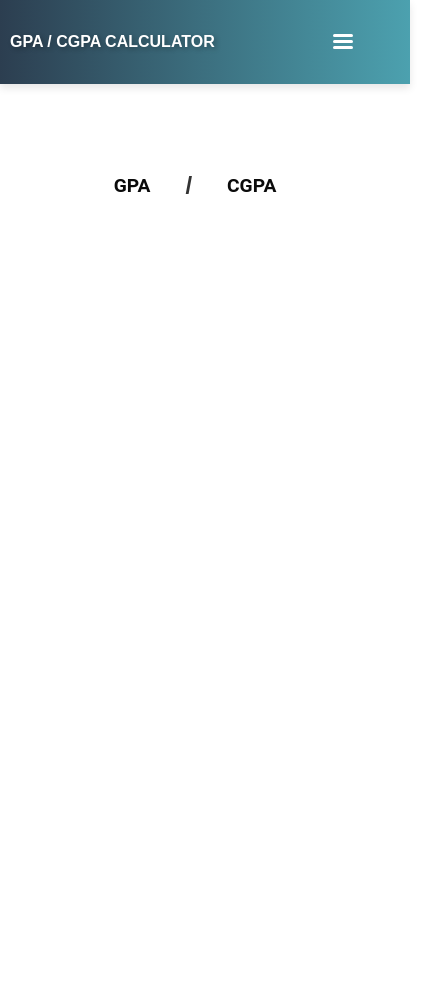
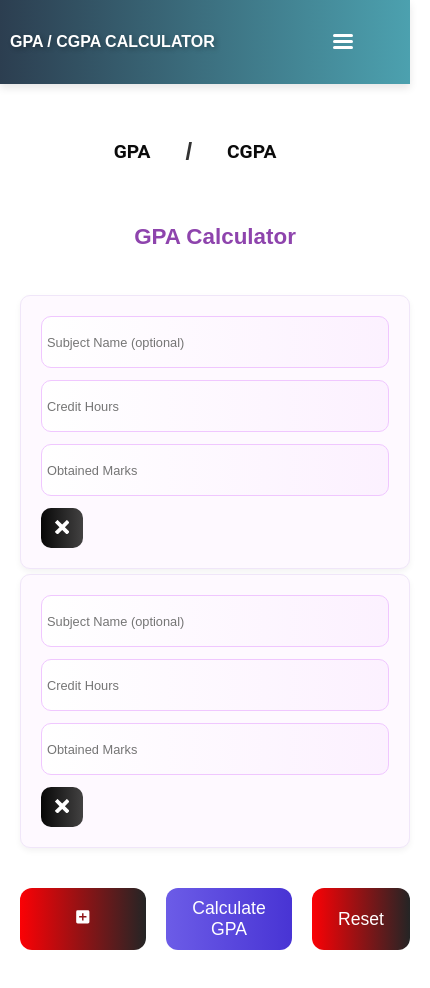
Before and after one commit to Balaj-Maqbool/GPA-CGPA--Calculator, a React (Vite) app: page / in a window 390 px wide. Shown: the top 988 px of the page, 430 px wide, since content can reach past the window. Before the commit the page ends 844 px from the top, so only its background shows below. Built offline with nearby package versions, Linux system fonts and the light colour scheme.

Commit message:
repopsition the lowernavbar

```diff
--- a/src/App.jsx
+++ b/src/App.jsx
@@ -20,7 +20,7 @@ function App() {
             <>
               <Navbar />
               <LowerNavbar/>
-              {/* <GPA_calculator /> */}
+              <GPA_calculator />
             </>
           }
         />
--- a/src/Components/Navbar/LowerNavbar.css
+++ b/src/Components/Navbar/LowerNavbar.css
@@ -43,13 +43,29 @@
     margin: 0 10px;
   }
   .empty-container{
-    width: 15%;
-    background-color: aquamarine;
+    width: auto;
   }
 
   @media (max-width:700px){
     .empty-container{
       display: none;
     }
+    .lower-navbar{
+      top: 16vh;
+    }
 
   }
+
+  @media (max-width:500px){
+    .lower-navbar{
+      top: 15vh;
+    }
+
+  }
+
+  @media (max-width:400px){
+    .lower-navbar{
+      top: 13vh;
+    }
+
+  }
```
